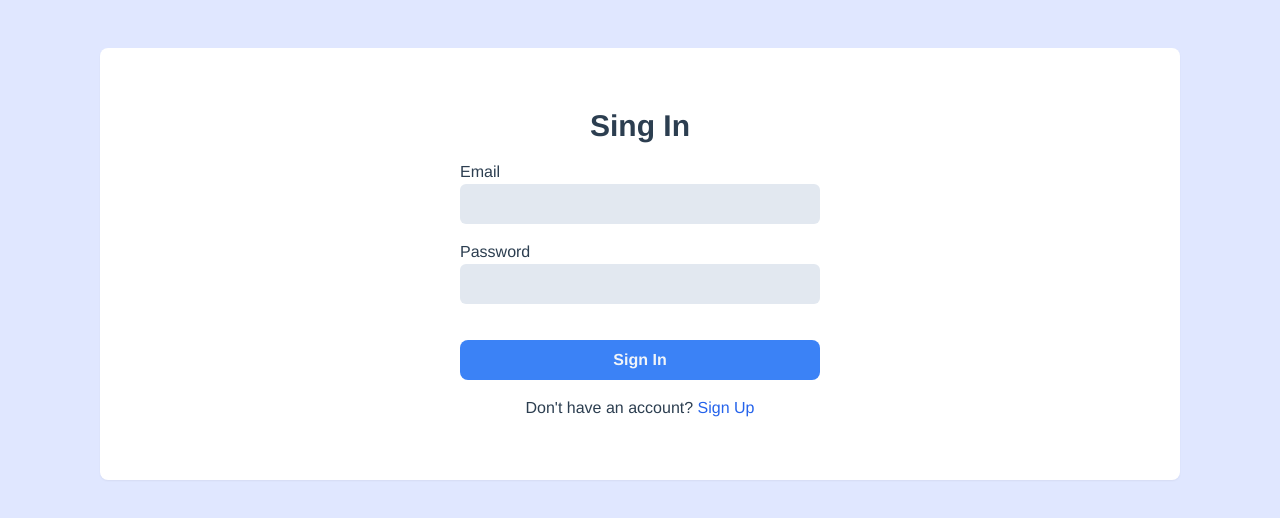
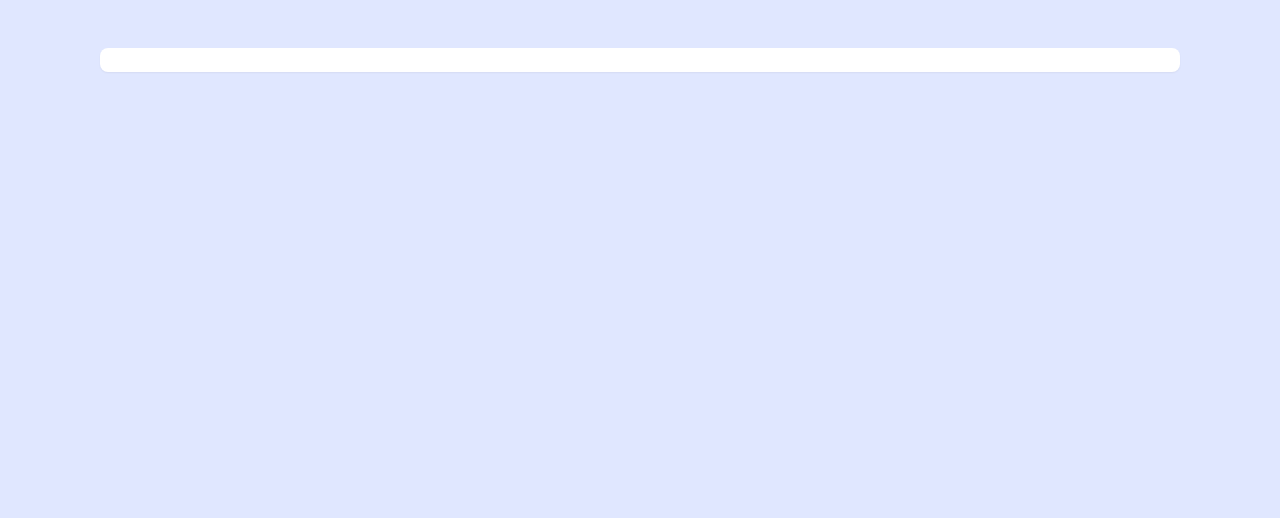
Before and after one commit to paingthuhtwe/live-chat, a Vue app: page /chatroom in a window 1280 px wide. Shown: the top 518 px of the page. Built offline with nearby package versions, Linux system fonts and the light colour scheme.

Commit message:
event emit in setup()

```diff
--- a/src/App.vue
+++ b/src/App.vue
@@ -1,13 +1,10 @@
 <template>
-  <WelcomePage></WelcomePage>
+  <router-view />
 </template>
 
 <script>
-import WelcomePage from "./views/WelcomePage.vue";
 export default {
-  components: {
-    WelcomePage,
-  },
+  components: {},
   setup() {},
 };
 </script>
--- a/src/components/LoginForm.vue
+++ b/src/components/LoginForm.vue
@@ -43,7 +43,7 @@
 import { ref } from "vue";
 import useSignIn from "../composables/useSignIn";
 export default {
-  setup() {
+  setup(props, context) {
     let email = ref("");
     let password = ref("");
 
@@ -51,7 +51,9 @@ export default {
 
     let signIn = async () => {
       let res = await login(email.value, password.value);
-      console.log(res);
+      if (res) {
+        context.emit("enterChatroom");
+      }
     };
 
     return { email, password, signIn, error };
--- a/src/components/SignupForm.vue
+++ b/src/components/SignupForm.vue
@@ -52,7 +52,7 @@
 import { ref } from "vue";
 import useSignUp from "../composables/useSignUp";
 export default {
-  setup() {
+  setup(props, context) {
     let name = ref("");
     let email = ref("");
     let password = ref("");
@@ -61,6 +61,9 @@ export default {
 
     let signUp = async () => {
       let res = await createAccount(name.value, email.value, password.value);
+      if (res) {
+        context.emit("enterChatroom");
+      }
     };
 
     return { name, email, password, error, signUp };
--- a/src/router/index.js
+++ b/src/router/index.js
@@ -1,11 +1,17 @@
 import { createRouter, createWebHistory } from 'vue-router'
 import WelcomePage from '../views/WelcomePage'
+import ChatRoom from '../views/ChatRoom'
 
 const routes = [
   {
     path:'/',
     name: 'WelcomePage',
     component: WelcomePage
+  },
+  {
+    path:'/chatroom',
+    name: 'ChatRoom',
+    component: ChatRoom
   }
 ]
 
--- /dev/null
+++ b/src/views/ChatRoom.vue
@@ -0,0 +1,12 @@
+<template>
+  <div
+    class="w-full md:w-[720px] lg:w-[1080px] mx-auto bg-white mt-12 rounded-lg shadow-sm p-3"
+  ></div>
+</template>
+
+<script>
+export default {};
+</script>
+
+<style>
+</style>
--- a/src/views/WelcomePage.vue
+++ b/src/views/WelcomePage.vue
@@ -3,10 +3,16 @@
     class="w-full md:w-[720px] lg:w-[1080px] mx-auto bg-white mt-12 rounded-lg shadow-sm p-3"
   >
     <div v-if="show">
-      <LoginForm @show="show = !show"></LoginForm>
+      <LoginForm
+        @show="show = !show"
+        @enterChatroom="enterChatroom"
+      ></LoginForm>
     </div>
     <div v-else>
-      <SignupForm @show="show = !show"></SignupForm>
+      <SignupForm
+        @show="show = !show"
+        @enterChatroom="enterChatroom"
+      ></SignupForm>
     </div>
   </div>
 </template>
@@ -15,6 +21,7 @@
 import SignupForm from "../components/SignupForm";
 import LoginForm from "../components/LoginForm";
 import { ref } from "vue";
+import { useRouter } from "vue-router";
 export default {
   components: {
     SignupForm,
@@ -22,8 +29,13 @@ export default {
   },
   setup() {
     let show = ref(true);
+    let router = useRouter();
 
-    return { show };
+    let enterChatroom = () => {
+      router.push({ name: "ChatRoom" });
+    };
+
+    return { show, enterChatroom };
   },
 };
 </script>
```
